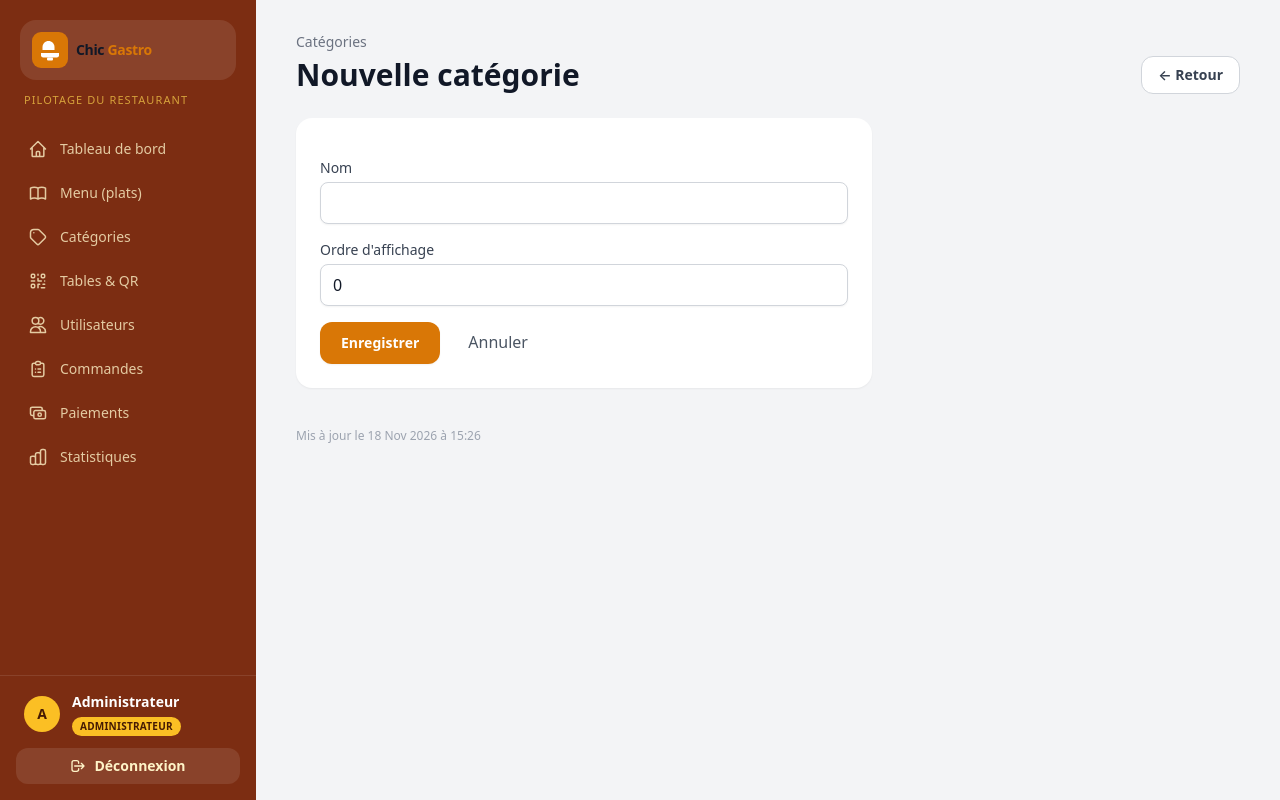
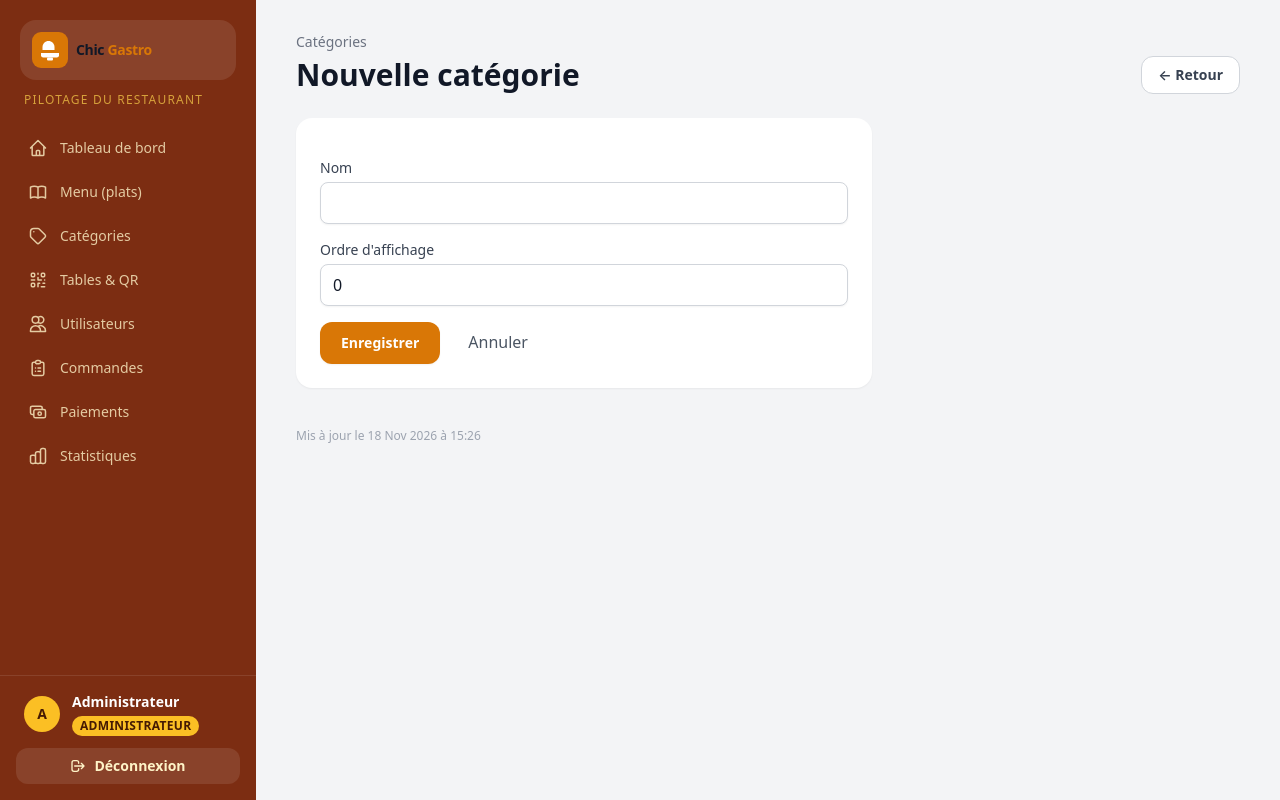
Before and after one commit to isdordjidjigna-lgtm/chic_gastro, a Laravel app: page /admin/categories/create in a window 1280 px wide. Run offline with Laravel 12, Linux system fonts and the light colour scheme; a user stored in the database is signed in; data comes from the database, SQL or seed files in the repository; style sheets or scripts are compiled from the project's sources.

Commit message:
Admin : sidebar en orange-900 standard et rebuild des assets Tailwind

```diff
--- a/resources/views/layouts/admin.blade.php
+++ b/resources/views/layouts/admin.blade.php
@@ -24,13 +24,13 @@
 <div class="flex min-h-screen">
 
     {{-- ===== Sidebar (desktop) / tiroir (mobile) ===== --}}
-    <aside class="fixed inset-y-0 left-0 z-40 w-64 flex flex-col bg-[#7c2d12] text-amber-100 transition-transform duration-200 lg:translate-x-0"
+    <aside class="fixed inset-y-0 left-0 z-40 w-64 flex flex-col bg-orange-900 text-amber-100 transition-transform duration-200 lg:translate-x-0"
            :class="sidebar ? 'translate-x-0' : '-translate-x-full'">
         <div class="p-5">
             <a href="{{ route('admin.dashboard') }}" class="flex items-center gap-3 bg-white/10 rounded-2xl p-3">
                 <x-application-logo class="text-sm" />
             </a>
-            <p class="mt-3 px-1 text-[11px] uppercase tracking-widest text-amber-300/70">Pilotage du restaurant</p>
+            <p class="mt-3 px-1 text-xs uppercase tracking-widest text-amber-300/70">Pilotage du restaurant</p>
         </div>
 
         <nav class="flex-1 px-3 space-y-1 overflow-y-auto">
@@ -51,7 +51,7 @@
                 </div>
                 <div class="min-w-0 flex-1">
                     <p class="text-sm font-semibold text-white truncate">{{ $user->name }}</p>
-                    <span class="inline-block px-2 py-0.5 rounded-full text-[10px] font-bold uppercase tracking-wide bg-amber-400 text-amber-950">{{ $user->roleLabel() }}</span>
+                    <span class="inline-block px-2 py-0.5 rounded-full text-xs font-bold uppercase tracking-wide bg-amber-400 text-amber-950">{{ $user->roleLabel() }}</span>
                 </div>
             </div>
             <form method="POST" action="{{ route('logout') }}" class="mt-3">
```
